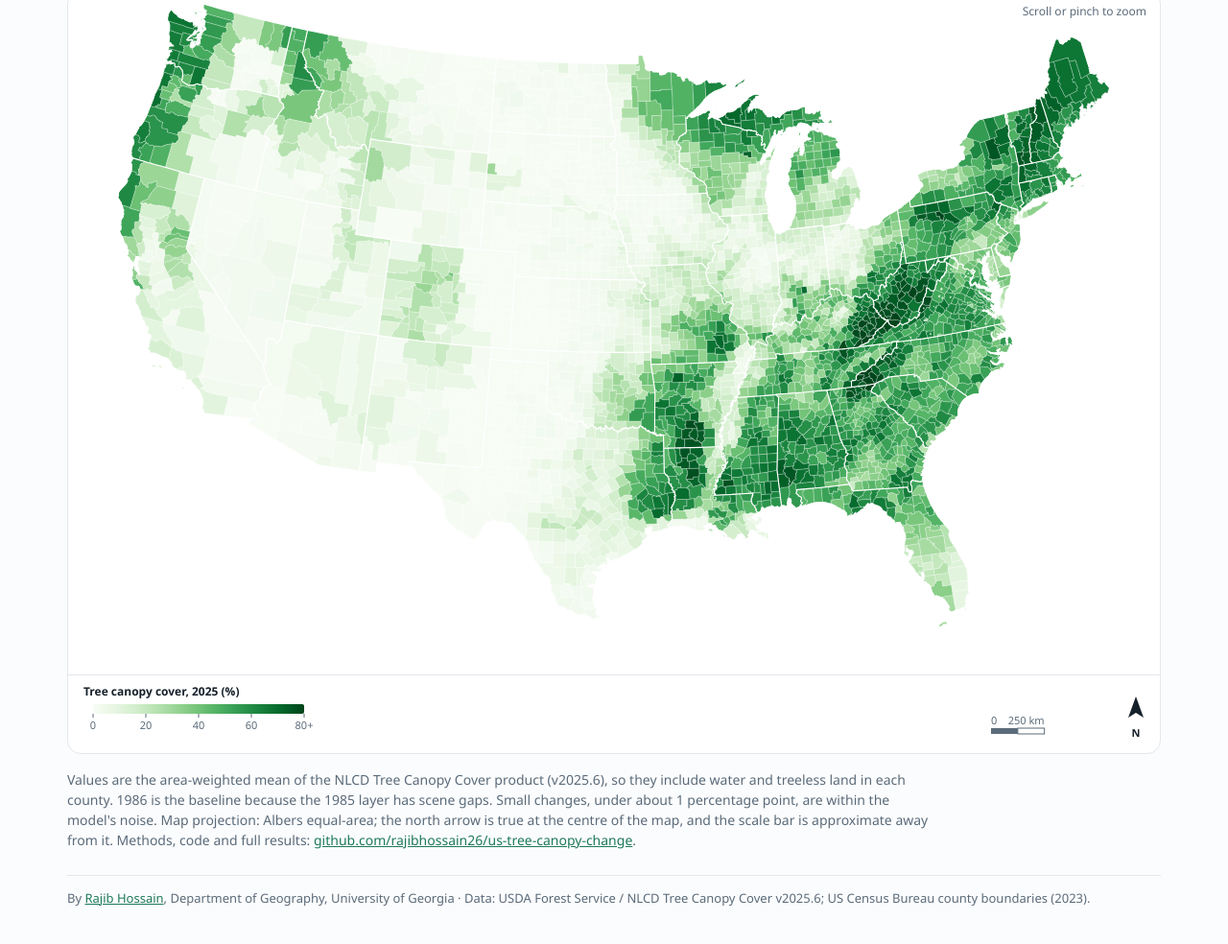
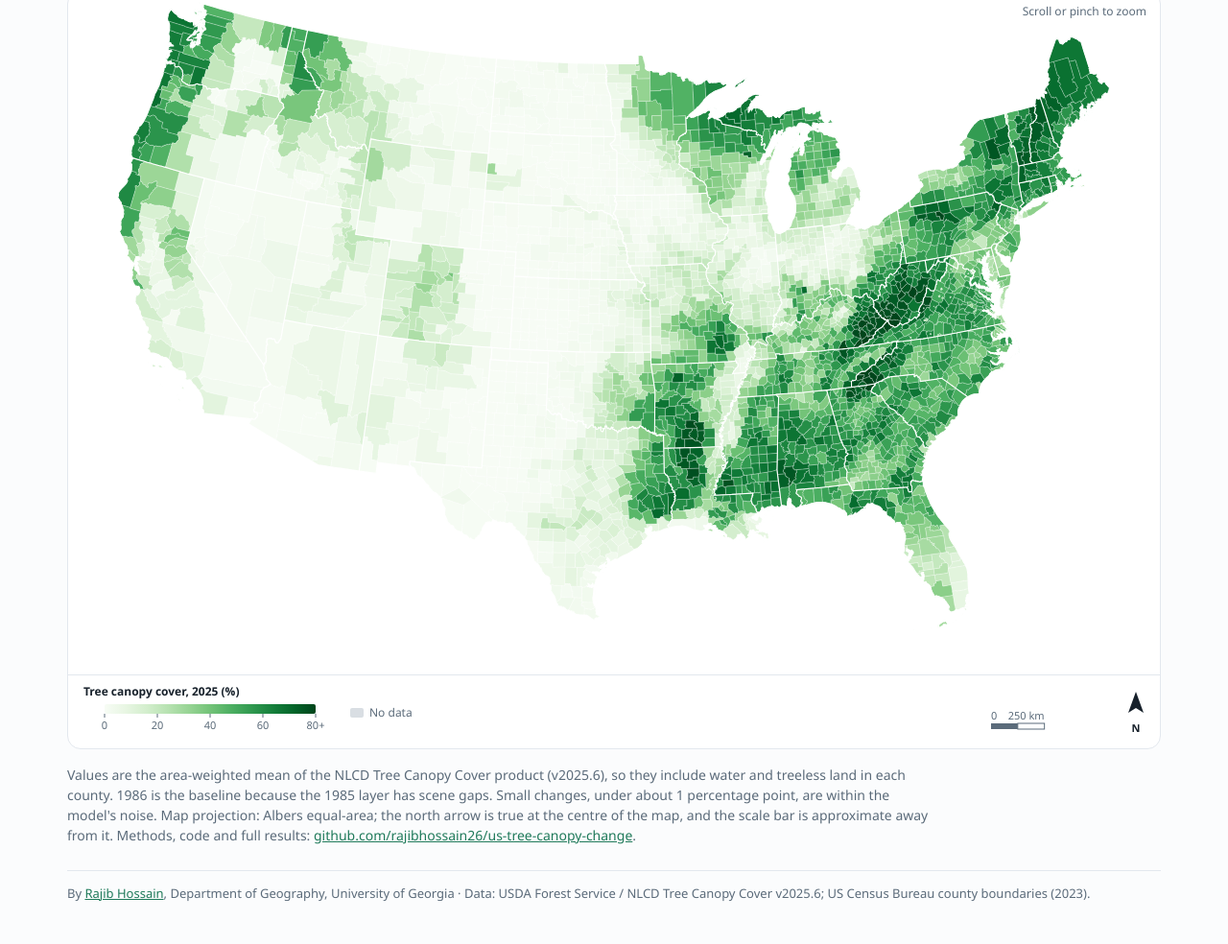
Before and after one commit to rajibhossain26/us-tree-canopy-change, a plain HTML site: page docs/index.html in a window 1280 px wide. Shown: the part 357-1341 px from the top of the page at 96% size. Drawn offline with nearby package versions, Linux system fonts and the light colour scheme.

Commit message:
Map legend: room for end labels, true minus signs, no-data swatch

```diff
--- a/docs/index.html
+++ b/docs/index.html
@@ -200,12 +200,15 @@
       ? `Tree canopy cover, ${years[yi]} (%)`
       : (yi === 0 ? "Change: pick a later year" : `Change ${years[0]}–${years[yi]} (percentage points)`);
     el.innerHTML = `<div class="title">${lab}</div>
-      <svg width="${w + 20}" height="34"><defs><linearGradient id="lg">${stops}</linearGradient></defs>
-      <rect x="10" y="0" width="${w}" height="${h}" fill="url(#lg)" rx="2"/>
-      ${ticks.map(t => { const x = 10 + (t - dom[0]) / (dom[1] - dom[0]) * w;
-        const txt = mode === "level" ? (t === 80 ? "80+" : t) : (t === -10 ? "≤−10" : t === 10 ? "≥+10" : (t > 0 ? "+" + t : t));
+      <div style="display:flex;align-items:flex-start;gap:14px;flex-wrap:wrap">
+      <svg width="${w + 44}" height="34"><defs><linearGradient id="lg">${stops}</linearGradient></defs>
+      <rect x="22" y="0" width="${w}" height="${h}" fill="url(#lg)" rx="2"/>
+      ${ticks.map(t => { const x = 22 + (t - dom[0]) / (dom[1] - dom[0]) * w;
+        const txt = mode === "level" ? (t === 80 ? "80+" : t) : (t === -10 ? "≤−10" : t === 10 ? "≥+10" : (t > 0 ? "+" + t : t < 0 ? "−" + (-t) : t));
         return `<line x1="${x}" x2="${x}" y1="${h}" y2="${h + 4}" stroke="currentColor"/><text x="${x}" y="${h + 16}" text-anchor="middle" font-size="11" fill="currentColor">${txt}</text>`; }).join("")}
       </svg>
+      <div style="display:flex;align-items:center;gap:6px;padding-top:0"><span style="width:14px;height:10px;border-radius:2px;background:${nodata};display:inline-block"></span>No data</div>
+      </div>
       ${mode === "change" ? '<div style="font-size:11px">brown = loss · teal = gain</div>' : ""}`;
   }
 
```
